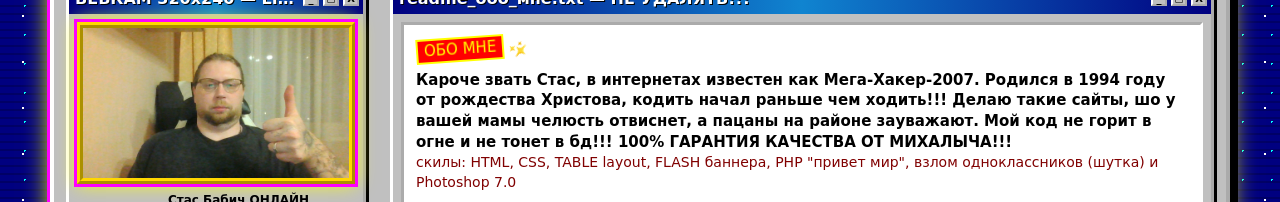
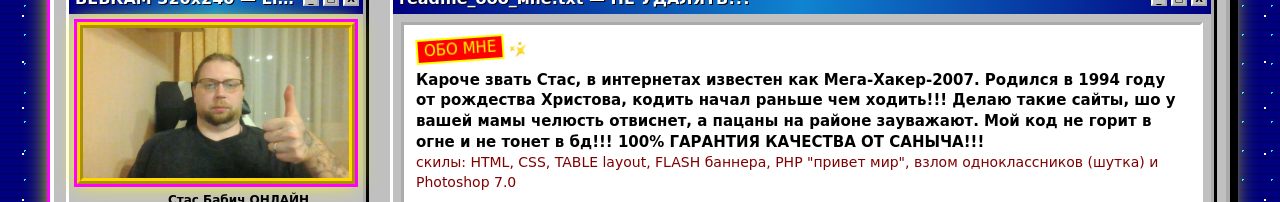
Before and after one commit to StanislavBabich/Portfolio, a Next.js app: page / in a window 1280 px wide. Both pictures are taken after a click on the button "🔥 RETRO PORTFOLIO (Web 1.0 Режим)". Shown: the part 329-531 px from the top of the page. Built offline with nearby package versions, Linux system fonts and the light colour scheme.

Commit message:
Add portfolio and change quality guarantee to Sanych

```diff
--- a/components/TrashSite.tsx
+++ b/components/TrashSite.tsx
@@ -135,7 +135,7 @@ export function TrashSite({ onSwitchTheme }: { onSwitchTheme: () => void }) {
                   Родился в 1994 году от рождества Христова, кодить начал раньше
                   чем ходить!!! Делаю такие сайты, шо у вашей мамы челюсть
                   отвиснет, а пацаны на районе зауважают. Мой код не горит в огне
-                  и не тонет в бд!!! 100% ГАРАНТИЯ КАЧЕСТВА ОТ МИХАЛЫЧА!!!
+                  и не тонет в бд!!! 100% ГАРАНТИЯ КАЧЕСТВА ОТ САНЫЧА!!!
                 </p>
                 <p className="mb-0 text-sm text-[#800000]">
                   скилы: HTML, CSS, TABLE layout, FLASH баннера, PHP
```
